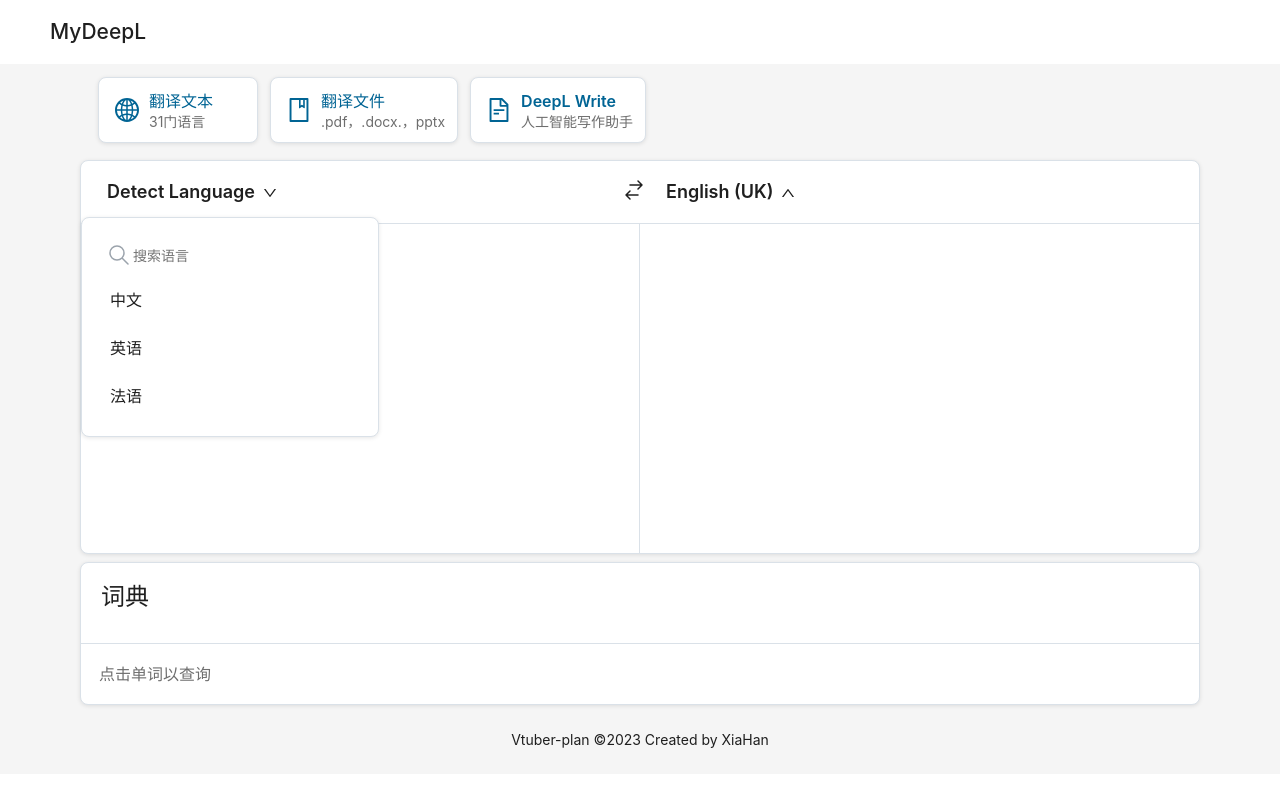
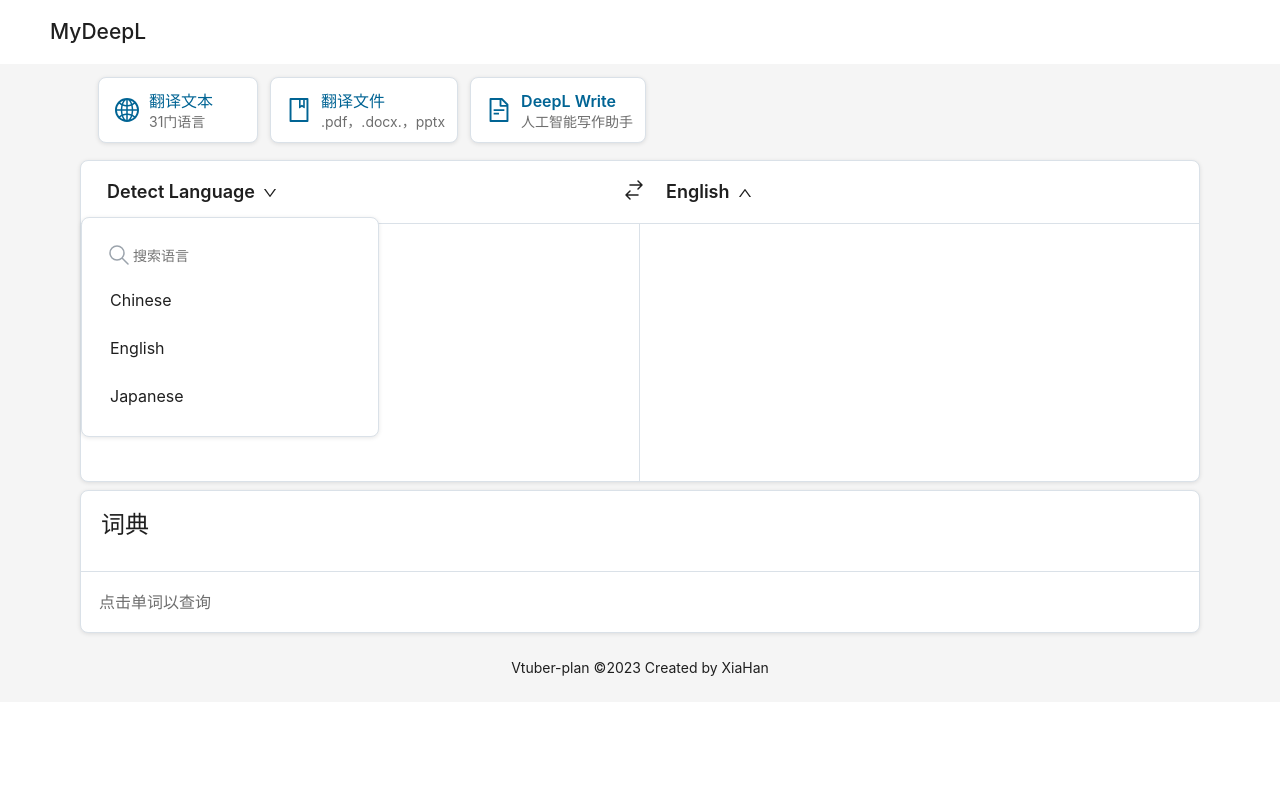
Before and after one commit to vtuber-plan/MyDeepl, a Vue app in the folder deepl/: page / in a window 1280 px wide. Both pictures are taken after a click on the button "Detect Language". Shown: the top 786 px of the page. Built offline with nearby package versions, Linux system fonts and the light colour scheme; no server answers.

Commit message:
update translator prompt

```diff
--- a/deepl/src/components/LanguageDropdown.vue
+++ b/deepl/src/components/LanguageDropdown.vue
@@ -15,13 +15,20 @@
 
 
 defineProps<{
-    text: string,
     dropitems: Array<DropItem>,
 }>()
+
+const text = defineModel<string>("text", { local: false, default: "english" })
 
 import { ref } from 'vue'
 
 const showDrop = ref(false)
+
+
+function dropdownClick(item: DropItem) {
+    text.value = item.text
+    showDrop.value = false
+}
 
 </script>
 
@@ -44,7 +51,7 @@
                 <label for="search-bar-language" class="sr-only">搜索语言</label>
                 <input id="search-bar-language" class="search-input" placeholder="搜索语言">
             </div>
-            <div v-for="item in dropitems" class="dropdown-item">
+            <div v-for="item in dropitems" class="dropdown-item" @click="dropdownClick(item)">
                 {{ item.text }}
             </div>
         </div>
--- a/deepl/src/components/TextTranslator.vue
+++ b/deepl/src/components/TextTranslator.vue
@@ -2,13 +2,13 @@
 import LanguageDropDown from './LanguageDropdown.vue'
 const supported_languages = [
     {
-        "text": "中文"
+        "text": "Chinese"
     },
     {
-        "text": "英语"
+        "text": "English"
     },
     {
-        "text": "法语"
+        "text": "Japanese"
     }
 ]
 
@@ -19,7 +19,7 @@
 const sourceValue = ref("")
 const targetValue = ref("")
 const sourceLanguage = ref("Detect Language")
-const targetLanguage = ref("English (UK)")
+const targetLanguage = ref("English")
 // const sourceInput = ref<HTMLDivElement | null>(null)
 // const targetInput = ref<HTMLDivElement | null>(null)
 
@@ -35,6 +35,7 @@
 async function sourceChangeDebounced() {
     const lang = await detect_language(sourceValue.value)
     if (lang == null || lang == undefined) { return; }
+    if (lang.trim().length == 0 || lang.trim().length > 16) { return; }
     sourceLanguage.value = lang
 
     // translation
@@ -51,6 +52,7 @@
 async function targetChangeDebounced() {
     const lang = await detect_language(targetValue.value)
     if (lang == null || lang == undefined) { return; }
+    if (lang.trim().length == 0 || lang.trim().length > 16) { return; }
     targetLanguage.value = lang
 }
 
@@ -76,7 +78,7 @@
             </div>
             <div class="translate-sides-target">
                 <div class="translate-sides-header">
-                    <LanguageDropDown :text="targetLanguage" :dropitems="supported_languages" />
+                    <LanguageDropDown v-model:text="targetLanguage" :dropitems="supported_languages" />
                 </div>
                 <div class="translate-sides-input">
                     <a-textarea ref="targetInput" v-model:value="targetValue" placeholder="" :bordered="false" size="large"
@@ -173,6 +175,6 @@
 <style>
 textarea.ant-input.translate-textarea {
     resize: none;
-    font-size: 32px !important;
+    font-size: 24px !important;
 }
 </style>
--- a/deepl/src/translation.ts
+++ b/deepl/src/translation.ts
@@ -9,9 +9,13 @@
   if (text.length == 0) {
     return ""
   }
+  if (source == target) {
+    return text
+  }
   const completion = await openai.createCompletion({
-    prompt: `You are now playing the role of a proficient translator, translating all the ${source} I have typed below into ${target}. ###你好===hello###${text}===`,
+    prompt: `Consider a conversation between User and a proficient translator.\nUser: ${text}\nTranslate the above text into ${target}.\nTranslator: `,
     model: 'text-davinci-003',
+    max_tokens: 2048,
   });
 
   console.log(completion.data.choices);
--- a/deepl/vite.config.ts
+++ b/deepl/vite.config.ts
@@ -3,5 +3,12 @@
 
 // https://vitejs.dev/config/
 export default defineConfig({
-  plugins: [vue()],
+  plugins: [
+    vue({
+      script: {
+        // 开启defineModel
+        defineModel: true
+      }
+    })
+  ]
 })
```
Also changed, not shown: 1 other file (tests, documents, lock files or other folders).
